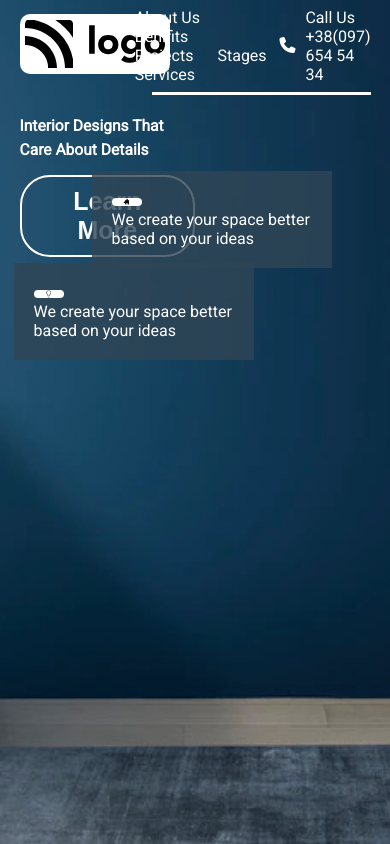
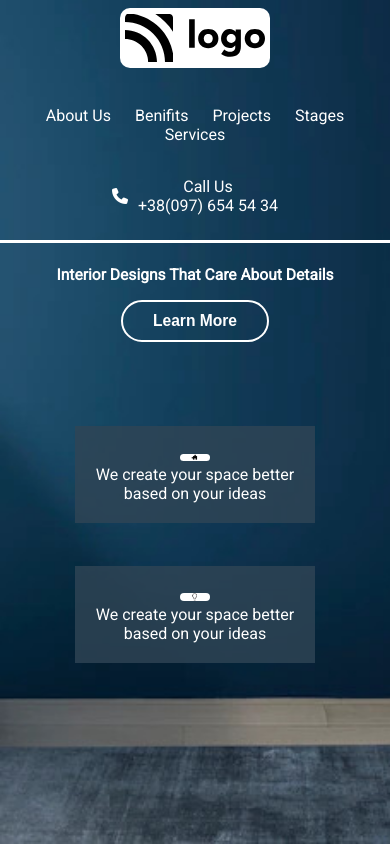
Before and after one commit to itamim345/interior-design, a plain HTML site: page index.html in a window 390 px wide. Drawn offline with Linux system fonts and the light colour scheme.

Commit message:
Responsive CSS Added

```diff
--- a/style.css
+++ b/style.css
@@ -101,3 +101,38 @@ main {
     padding: 0px 10px;
     border-radius: 10px;
 }
+
+/* Responsive CSS */
+@media(max-width: 800px){
+    /* nav-area */
+    nav{
+        flex-direction: column;
+        text-align: center;
+        gap: 4vh;
+    }
+    .logo-area {
+        width: auto;
+    }
+    .divider {
+        width: 100%;
+        margin-right: 0;
+        margin-top: 2vh;
+    }
+    /* main-ara */
+    main{
+        flex-direction: column;
+        text-align: center;
+        position: inherit;
+    }
+    .left-area,.right-area {
+        width: 100%;
+    }
+    .icon-box1,.icon-box2 {
+        position: inherit;
+        margin: 5vh auto;
+    }
+    .left-area button {
+        margin-bottom: 5vh;
+        font-size: 4vw;
+    }
+}
```
